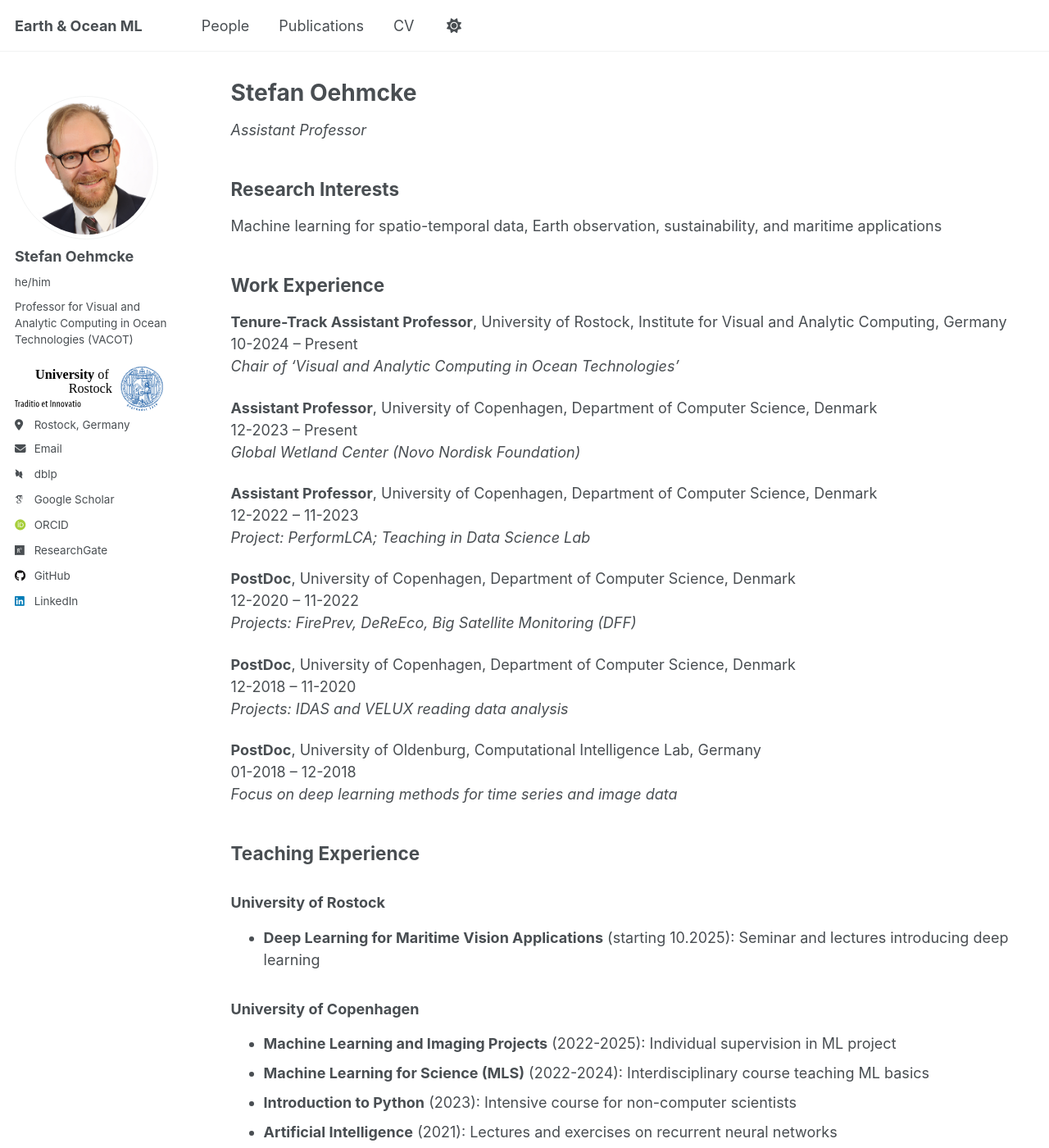
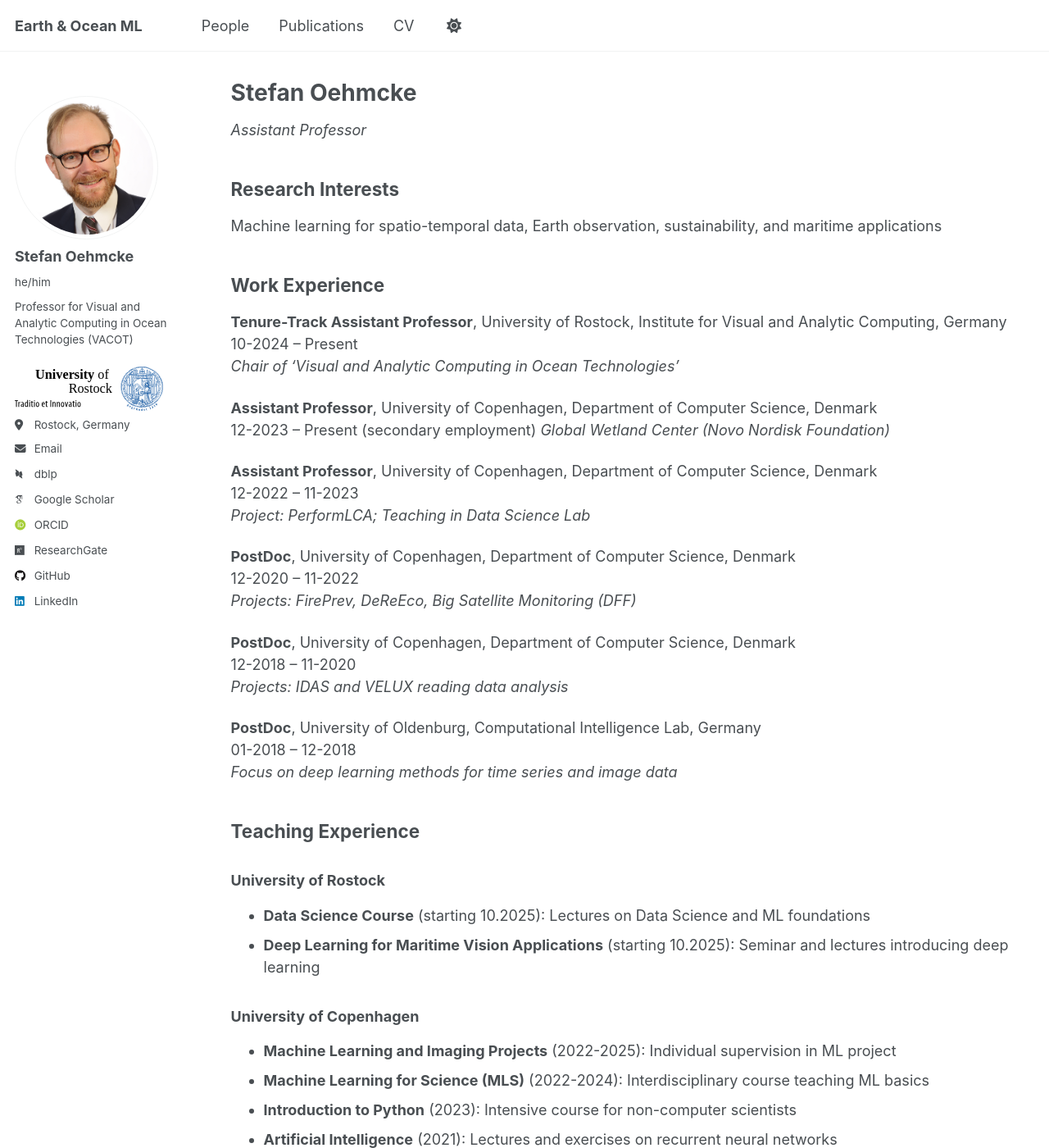
Before and after one commit to StefOe/StefOe.github.io, a Jekyll site: the page built from _pages/cv.md, in a window 1280 px wide and 1400 px high. Shown: the whole window at 82% size. Built offline with Jekyll 4.4.1, drawn with Linux system fonts in a browser that asks for light colours; some web fonts are replaced; a script that is not in the unit is left out; some of the changed text lies outside the part shown.

Commit message:
CV update

```diff
--- a/_pages/cv.md
+++ b/_pages/cv.md
@@ -20,7 +20,7 @@ Machine learning for spatio-temporal data, Earth observation, sustainability, an
 *Chair of 'Visual and Analytic Computing in Ocean Technologies'*
 
 **Assistant Professor**, University of Copenhagen, Department of Computer Science, Denmark
-12-2023 – Present
+12-2023 – Present (secondary employment)
 *Global Wetland Center (Novo Nordisk Foundation)*
 
 **Assistant Professor**, University of Copenhagen, Department of Computer Science, Denmark
@@ -43,6 +43,7 @@ Machine learning for spatio-temporal data, Earth observation, sustainability, an
 ## Teaching Experience
 
 ### University of Rostock
+- **Data Science Course** (starting 10.2025): Lectures on Data Science and ML foundations
 - **Deep Learning for Maritime Vision Applications** (starting 10.2025): Seminar and lectures introducing deep learning
 
 ### University of Copenhagen
```
Also changed, not shown: other parts of _pages/cv.md (+2 -2 lines).
